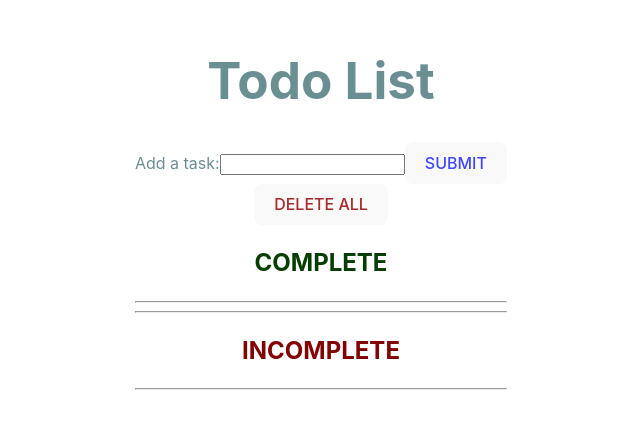
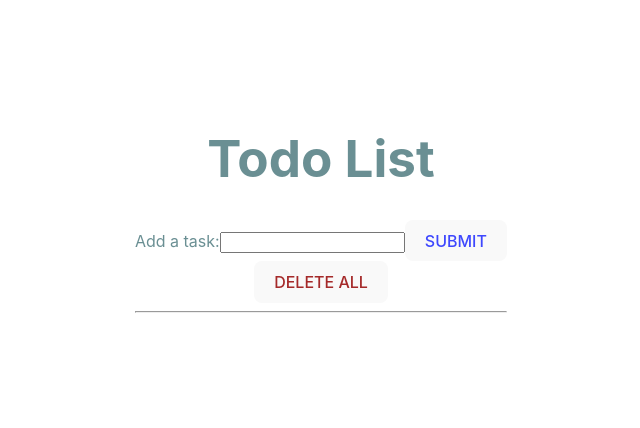
Before and after one commit to tomfyfe85/todo_list_React_js, a React (Vite) app: page / in a window 1280 px wide. Shown: the part 192-620 px from the top of the page, without its empty margins (319-959 px from the left). Built offline with nearby package versions, Linux system fonts and the light colour scheme.

Commit message:
unshft and push used for flase/true tasks. Most previous completed not appears at top of the completed tasks

```diff
--- a/src/components/TodoList.jsx
+++ b/src/components/TodoList.jsx
@@ -24,19 +24,20 @@ const TodoList = () => {
     setNewTodo(event.target.value);
   };
 
-  let completedArray = [];
-  let incompleteArray = [];
+  let sorted = [];
 
-  todos.forEach((todo) => {
-    if (todo.complete) {
-      completedArray.push(todo);
-      // completed.push(todo);
-      // setCompleted(completed)
-    } else {
-      incompleteArray.push(todo);
+  todos.forEach((task, index) => {
+    if (task.complete === false) {
+      sorted.unshift(task);
+    } else if (task.complete === true) {
+      sorted.push(task);
     }
+    // if (todos[-1].completed != false) {
+    //   sorted.push(task)
+    // }
   });
 
+  // let incompleteArray = [];
   // const clearCompleted = () => {
   //   setCompleted([])
   // }
@@ -70,9 +71,9 @@ const TodoList = () => {
       </button>
 
       <div id="complete_box">
-        <h2 id="complete">COMPLETE</h2>
+        {/* <h2 id="complete">COMPLETE</h2> */}
         <hr />
-        {completedArray.map((todo) => (
+        {sorted.map((todo) => (
           <div key={todo.id}>
             <Todo
               id={todo.id}
@@ -85,10 +86,10 @@ const TodoList = () => {
           </div>
         ))}
       </div>
-      <hr />
-      <h2 id="incomplete">INCOMPLETE</h2>
-      <hr />
-      {incompleteArray.map((todo) => (
+      {/* <hr /> */}
+      {/* <h2 id="incomplete">INCOMPLETE</h2> */}
+      {/* <hr /> */}
+      {/* {incompleteArray.map((todo) => (
         <div key={todo.id}>
           <Todo
             id={todo.id}
@@ -98,7 +99,7 @@ const TodoList = () => {
           />
           <br />
         </div>
-      ))}
+      ))} */}
     </div>
   );
 };
```
Also changed, not shown: src/planning.md (+30 -0 lines).
